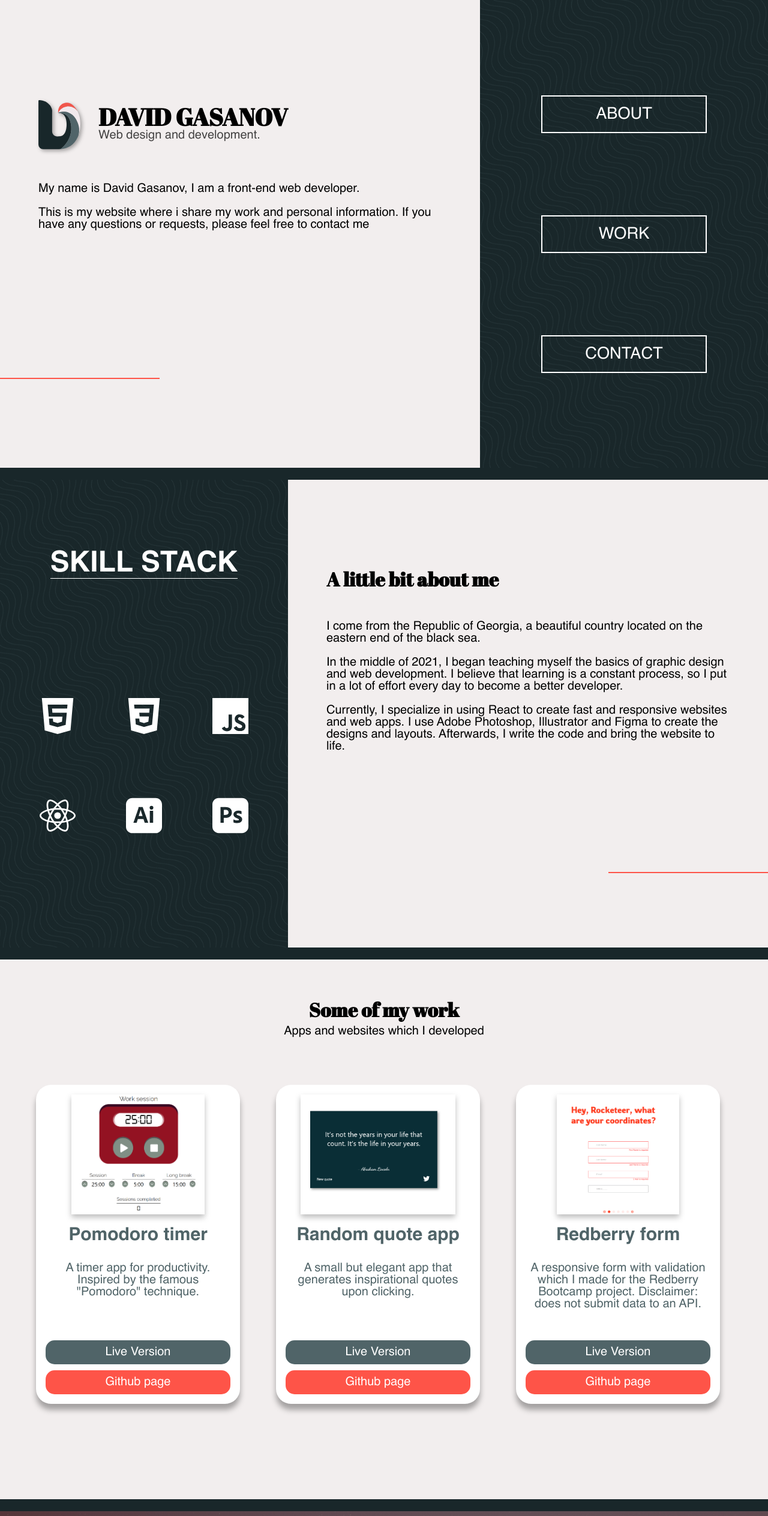
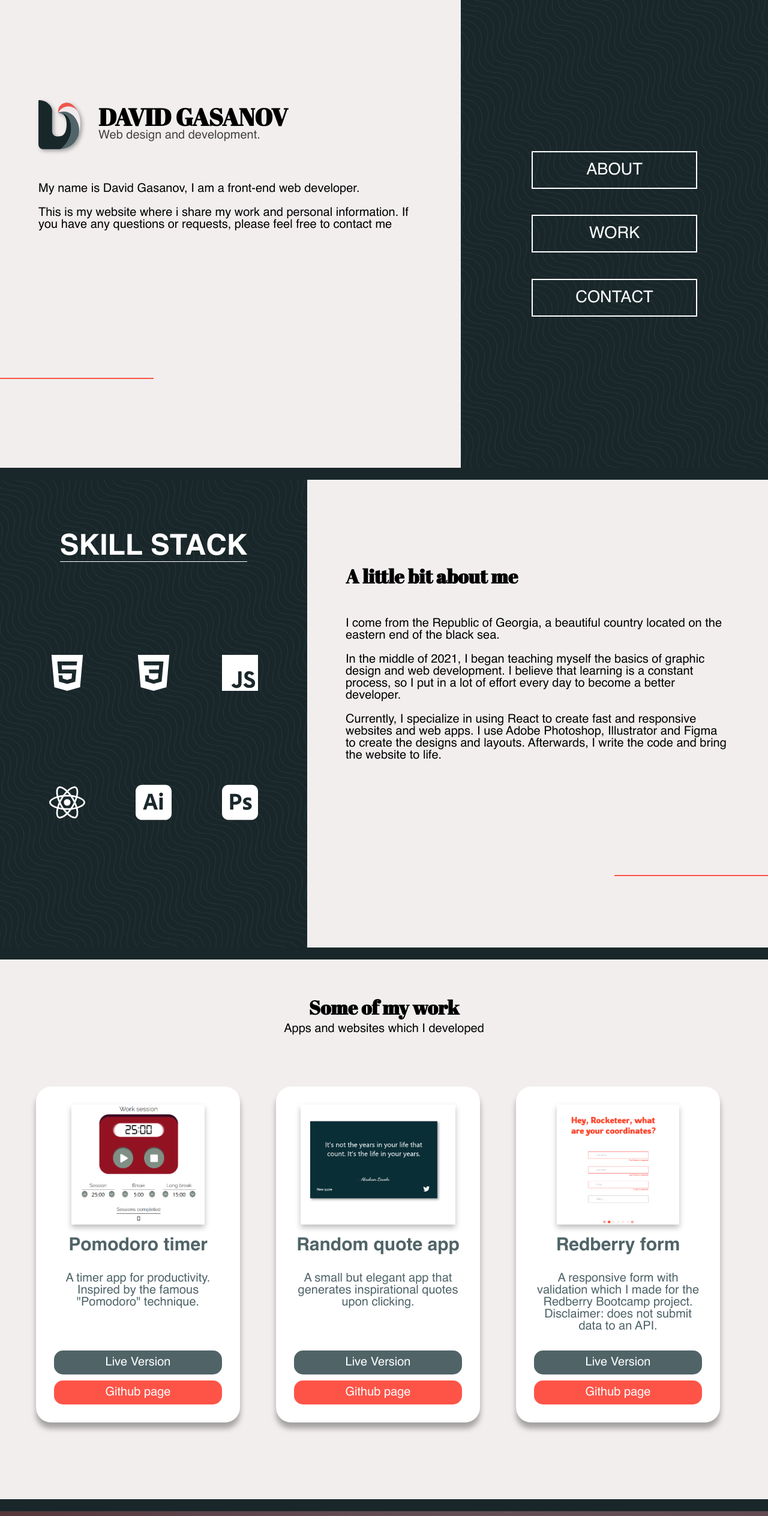
Before and after one commit to davidGasanov/portfolio-website, a React (Create React App) app: page / in a window 1280 px wide. Shown: the top 2528 px of the page at 60% size. Built offline with nearby package versions, Linux system fonts and the light colour scheme.

Commit message:
fix: responsive layout height of second section container

```diff
--- a/src/App.module.css
+++ b/src/App.module.css
@@ -10,7 +10,6 @@
   src: url("./fonts/Helvetica-Bold.ttf");
   font-weight: bold;
 }
-
 
 :root {
   --primary-bg: #f2eeee;
--- a/src/components/Contact/index.js
+++ b/src/components/Contact/index.js
@@ -8,7 +8,7 @@ import { MdEmail } from "react-icons/md";
 function index() {
   return (
     <section id="contact" className={`${styles.section}`}>
-      <div data-aos="slide-down">
+      <div data-aos="fade-down">
         <h1 className={`${styles.title}`}>CONTACT ME</h1>
         <h2 className={`${styles.subtitle}`}>
           I am looking forward to working on amazing projects with you!
@@ -43,7 +43,7 @@ function index() {
           </span>
         </li>
       </ul>
-      <a data-aos="zoom-in" className={`${styles.downLink}`}>
+      <a className={`${styles.downLink}`}>
         <u>Download my CV</u>
       </a>
     </section>
--- a/src/components/Navigation/Navigation.module.css
+++ b/src/components/Navigation/Navigation.module.css
@@ -10,6 +10,7 @@
   display: flex;
   top: 0;
   transition: height 0.5s ease-in-out, top 0.5s ease-in-out;
+
 }
 
 .navigation[scrolled="false"][invisible="true"],
--- a/src/components/Projects/Projects.module.css
+++ b/src/components/Projects/Projects.module.css
@@ -7,7 +7,7 @@
   background-color: var(--primary-bg);
   align-items: center;
   justify-content: space-around;
-  padding: 2rem;
+  padding: clamp(2vw, 2rem, 20px);
 }
 
 .bgPrimary {
@@ -26,6 +26,10 @@
   font-weight: normal;
 }
 
+.swiperSlide{
+  padding: 0;
+}
+
 @media screen and (min-width: 1330px ){
   .largeText{
     font-size: 40px;
--- a/src/components/Skillcard/Skillcard.module.css
+++ b/src/components/Skillcard/Skillcard.module.css
@@ -8,7 +8,7 @@
     display: flex;
     gap: 10px;
     flex-direction: column;
-    padding: 1rem;
+    padding: clamp(1rem, 3vw, 30px);
     filter: drop-shadow(0 10px 5px rgba(0, 0, 0, 0.322));
 }
 
@@ -24,6 +24,8 @@
     width: 100%;
     align-self: center;
 }
+
+
 
 .title{
 
--- a/src/components/Split-section.module.css
+++ b/src/components/Split-section.module.css
@@ -12,6 +12,7 @@
   display: flex;
   flex-direction: column;
   justify-content: space-around;
+  box-sizing: border-box;
 }
 
 .logoContainer {
@@ -49,12 +50,18 @@
 }
 
 .bgPattern {
+  padding: 0;
   color: white;
-  background: linear-gradient(0deg, rgba(25, 39, 42, 0.7), rgba(25, 39, 42, 0.7)), url("../imgs/background.png");
+  background: linear-gradient(
+      0deg,
+      rgba(25, 39, 42, 0.7),
+      rgba(25, 39, 42, 0.7)
+    ),
+    url("../imgs/background.png");
   background-size: cover;
   display: flex;
-  flex-basis: 40%;
   min-height: 40vh;
+  box-sizing: border-box;
   align-items: center;
   justify-content: space-around;
 }
@@ -67,12 +74,11 @@
 
 .navButton {
   font-size: 1.7rem;
-  font-family:"Helvetica", sans-serif, sans-serif;
+  font-family: "Helvetica", sans-serif, sans-serif;
   min-width: 15rem;
   color: white;
   border: 2px solid white;
-  background-color: none;
-  padding: 1rem;
+  padding: max(5%, 1rem);
   text-align: center;
   transition: color 0.5s ease-in-out, border 0.5s ease-in-out,
     background-color 0.5s ease-in-out;
@@ -93,8 +99,7 @@
 }
 
 .pageNavigation {
-  min-height: 250px;
-  height: 100%;
+  height: 40vh;
   max-height: 600px;
   display: flex;
   flex-direction: column;
@@ -130,6 +135,7 @@
   grid-template-columns: repeat(3, 1fr);
   grid-gap: 2rem;
   row-gap: 2rem;
+  height: 100%;
 }
 
 .skill {
@@ -140,7 +146,10 @@
   font-size: 3rem;
   font-family: Helvetica;
   border-bottom: 1px solid white;
+  margin-bottom: 10px;
 }
+
+/* medium screens */
 
 @media (min-width: 800px) {
   .nameDesc {
@@ -163,6 +172,7 @@
 
   .bgPattern {
     padding: 1rem;
+    flex-basis: 40%;
   }
 
   .sectionReverse {
@@ -170,15 +180,16 @@
   }
 
   .skills {
-    min-height: 300px;
+    max-height: 400px;
   }
 }
 
 /* Large screens */
 
 @media (min-width: 1330px) {
-  .bgPattern {
-    flex-basis: 30%;
+
+  .pageNavigation{
+    min-height: 400px;
   }
 
   .bgPrimary {
@@ -193,6 +204,11 @@
 
   .splitSection {
     padding: 5%;
+  }
+
+  .bgPattern {
+    flex-basis: 30%;
+    padding: 30px;
   }
 
   .sectionReverse {
@@ -217,9 +233,8 @@
     line-height: 25px;
   }
 
-  .line{
+  .line {
     width: 70%;
     max-width: 700px;
   }
-
 }
```
